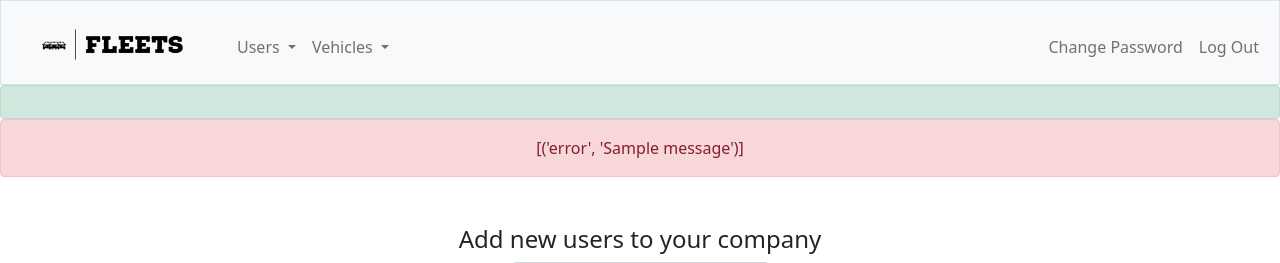
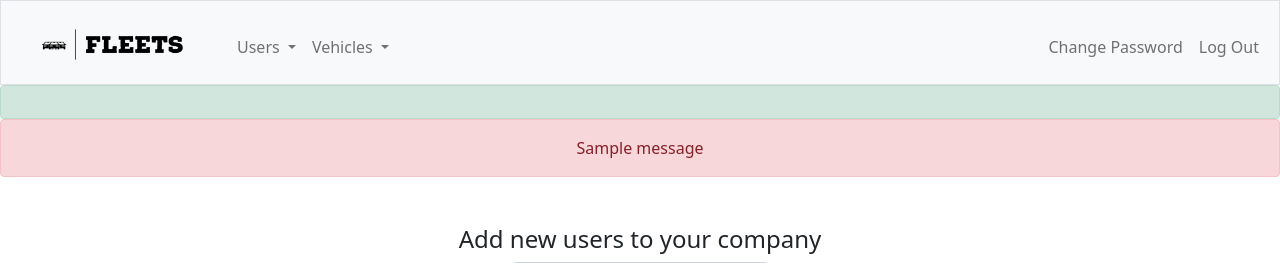
Before and after one commit to Angelelz/fleet-inspections, a Flask app: page /add-user in a window 1280 px wide. Shown: the top 263 px of the page. Run offline with Flask 2, Linux system fonts and the light colour scheme; a user stored in the database is signed in; one stand-in notice (Sample message) is shown.

Commit message:
Wed, Jan 26, 2022, 12:07 AM +00:00

```diff
--- a/templates/layout.html
+++ b/templates/layout.html
@@ -85,7 +85,7 @@
         {% if get_flashed_messages(true, ['error']) %}
             <header>
                 <div class="alert alert-danger mb-0 text-center" role="alert">
-                    {{ get_flashed_messages(true, ['error']) }}
+                    {{ get_flashed_messages(true, ['error'])[0][1] }}
                 </div>
             </header>
         {% endif %}
```
